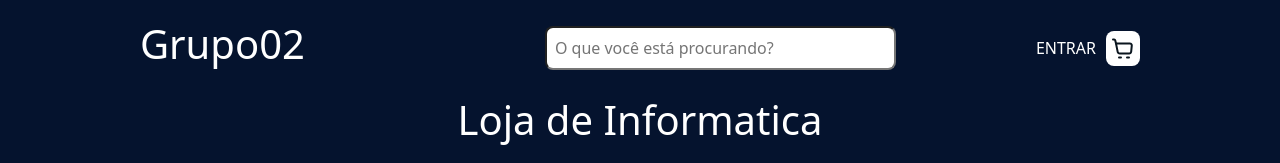
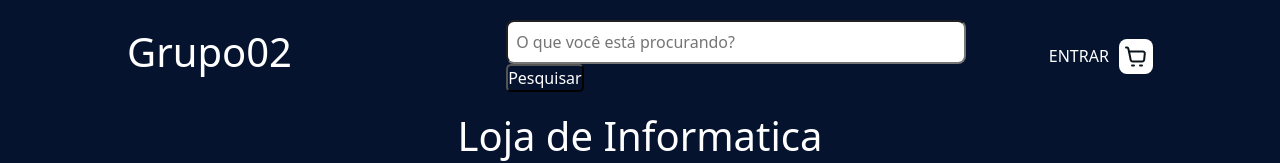
Before and after one commit to Adilson-Fernando-Neves-Ornellas/Trabalho-ReactJs-Serratec-2023.2, a React (Vite) app in the folder project-serraTec-2023.2/: page / in a window 1280 px wide. Shown: the top 163 px of the page. Built offline with nearby package versions, Linux system fonts and the light colour scheme; data requests are answered from the project's data file.

Commit message:
add: Pesquisa

```diff
--- a/project-serraTec-2023.2/src/Contexto/Context.jsx
+++ b/project-serraTec-2023.2/src/Contexto/Context.jsx
@@ -33,6 +33,6 @@ AuthProvider.propTypes = {
   children: PropTypes.node, // Adicione esta linha para validar 'children'
 };
 
-export const useAuth = () => {
+export const useGeral = () => {
   return useContext(AuthContext);
 };
--- a/project-serraTec-2023.2/src/Paginas/Login/Login.jsx
+++ b/project-serraTec-2023.2/src/Paginas/Login/Login.jsx
@@ -6,7 +6,7 @@ import "bootstrap/dist/css/bootstrap.min.css";
 import Header from "../../components/header/header";
 import { useNavigate } from "react-router";
 import "./Login.css";
-import { useAuth } from "../../Contexto/Context";
+import { useGeral } from "../../Contexto/Context";
 
 const Login = () => {
   const navigate = useNavigate();
@@ -14,7 +14,7 @@ const Login = () => {
   const [senha, setSenha] = useState("");
   const [gravarSenha, setGravarSenha] = useState(false);
   const [usuario, setUsuario] = useState([]);
-  const { login, isLoggedIn } = useAuth();
+  const { login, isLoggedIn } = useGeral();
 
   const irParaMeusPedidos= () =>{
     navigate("/pedidos/" + email);
--- a/project-serraTec-2023.2/src/Paginas/Produtos/Produtos.jsx
+++ b/project-serraTec-2023.2/src/Paginas/Produtos/Produtos.jsx
@@ -3,12 +3,12 @@ import { useState, useEffect } from "react";
 import { api } from "../../api/api";
 import NavBar from "../../components/NavBar/NavBar";
 import "./Produtos.css";
-import { useAuth } from "../../Contexto/Context";
+import { useGeral } from "../../Contexto/Context";
 import Footer from "../../components/Footer/Footer";
 
 const Produtos = () => {
 
-  const {listaProduto, setListaProduto} = useAuth()
+  const {listaProduto, setListaProduto} = useGeral()
 
   useEffect(() => {
     getProdutos();
--- a/project-serraTec-2023.2/src/components/NavBar/NavBar.css
+++ b/project-serraTec-2023.2/src/components/NavBar/NavBar.css
@@ -82,3 +82,11 @@
     padding: 0;
     margin-top: 10px;
 }
+.pesquisar{
+    background-color: #05132E;
+    list-style: none;
+    color: white;
+    font-style: normal;
+    text-decoration: none;
+    border-radius: 5px;
+}
--- a/project-serraTec-2023.2/src/components/NavBar/NavBar.jsx
+++ b/project-serraTec-2023.2/src/components/NavBar/NavBar.jsx
@@ -1,19 +1,21 @@
 import "./NavBar.css";
 import imgcarrinho from "../../imagens/imgcarrinho.svg";
 import Header from "../header/header";
-import { useAuth } from "../../Contexto/Context";
+import { useGeral } from "../../Contexto/Context";
 import { useState } from "react";
 
 const NavBar = () => {
-  const { isLoggedIn, email } = useAuth();
-  const [busca, setBusca] = useState();
-  const [listaFilter, setListaFilter] = useState();
-  const {listaProduto} = useAuth()
+  const { isLoggedIn, email, setListaProduto, listaProduto} = useGeral();
+  const [busca, setBusca] = useState("");
 
   const buscarProd = (e) =>{
     e.preventDefault();
-    setListaFilter(listaProduto.filter((prod) => { prod.nome === busca }))
-    console.log(listaFilter)
+    setListaProduto(listaProduto.filter((prod) => prod.nome === busca))
+      if(busca === ""){
+        alert("Informe um produto!")
+      }else{
+        alert("Produto não encontrado!")
+      }
   }
 
   return (
@@ -23,15 +25,13 @@ const NavBar = () => {
           <h1 className="tituloEcommerce">Grupo02</h1>
           <div className="conteinerInput">
             <input
-            value={busca}
-              onChange={(string) => {
-                setBusca(string.target.value);
-              }}
+              value={busca}
+              onChange={(string) => {setBusca(string.target.value);}}
               className="imputBusca"
               type="text"
               placeholder="O que você está procurando?"
-              onClick={buscarProd}
             />
+            <button className="pesquisar" onClick={buscarProd}>Pesquisar</button>
           </div>
           <div className="containerLoginEcarrinho">
             <a className="linkLogin" href = { isLoggedIn ?  "/pedidos/"+email : "/Login"}>
```
